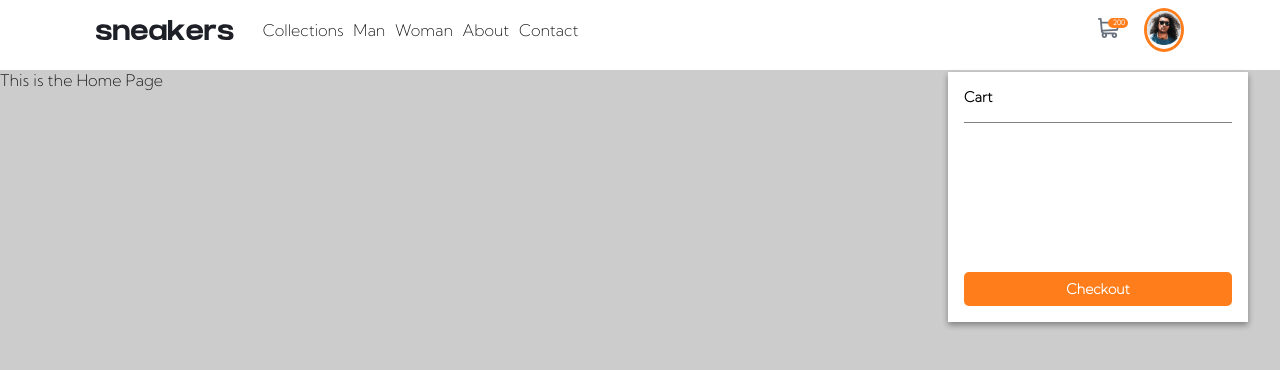
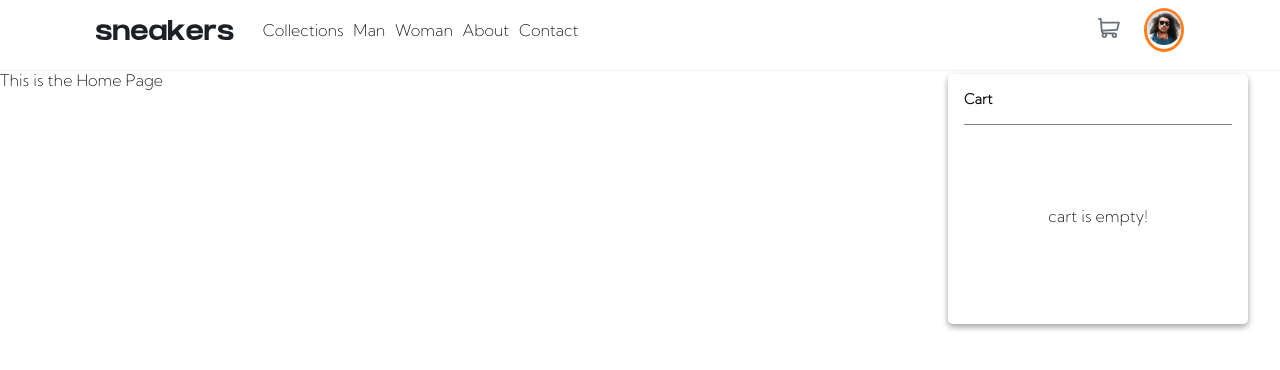
Before and after one commit to jerncomania28/ecommerce-products-page, a React (Create React App) app: page / in a window 1280 px wide. Both pictures are taken after a click on the icon 1109 px from the left and 28 px from the top of the page. Shown: the top 370 px of the page. Built offline with nearby package versions, Linux system fonts and the light colour scheme.

Commit message:
added functtionalities to cart and changes file names

```diff
--- a/src/App.jsx
+++ b/src/App.jsx
@@ -2,7 +2,7 @@ import { Routes, Route } from "react-router";
 
 
 //components
-import Navigation from "./Routes/Navigation/Navigation.routes";
+import Navigation from "./Routes/Navigation";
 import Home from "./Routes/pages/Home/Home.pages";
 
 //styles
--- a/src/Routes/Navigation/Navigation.routes.jsx
+++ b/src/Routes/Navigation/index.jsx
@@ -5,39 +5,38 @@ import { ReactComponent as Logo } from "../../assets/logo.svg";
 import Avatar from "../../assets/image-avatar.png";
 
 //components
-import CartIcon from "../../components/cartIcon/cartIcon.component";
-import Cart from "../../components/cart/cart.component";
-import MenuBtn from "../../components/mobile-menuBtn/menuBtn.component";
+import CartIcon from "../../components/cartIcon";
+import Cart from "../../components/cart";
+import MenuBtn from "../../components/mobile-menuBtn";
 
 
 const Navigation = () => {
     // retrieve  value from store.
     const isCartOpen = useSelector((state) => state.core.isCartOpen);
 
-    console.log('cart open: ',isCartOpen)
     //navigation menu array
     const NAV_MENU = ["Collections", "Man", "Woman", "About", "Contact"];
 
     return (
         <>
-            <div className="navigation-bar">
-                <div className="navigation-bar_container">
-                    <div className="navigation-bar_container_mini">
+            <div className="navigation">
+                <div className="navigation__container">
+                    <div className="navigation__mini">
 
                         <MenuBtn NAV_MENU={NAV_MENU} />
 
                         <Logo className="logo" />
-                        <div className="nav_menu">
+                        <div className="menu">
                             {
                                 NAV_MENU.map((menuItem, index) => {
-                                    return <Link key={index} className="nav_menu-item" to={`/${menuItem.toLowerCase()}`}>{menuItem}</Link>
+                                    return <Link key={index} className="menu__item" to={`/${menuItem.toLowerCase()}`}>{menuItem}</Link>
                                 })
                             }
                         </div>
                     </div>
-                    <div className="cart-profile">
+                    <div className="profile">
                         <CartIcon />
-                        <div className="profile-picture">
+                        <div className="profile__picture">
                             <img src={Avatar} alt={"profile-assets"} />
                         </div>
                     </div>
--- a/src/Routes/pages/Home/Home.pages.jsx
+++ b/src/Routes/pages/Home/Home.pages.jsx
@@ -2,7 +2,7 @@
 
 const Home = () => {
     return (
-        <div style={{backgroundColor: '#cccccc', minHeight: '100vh'}}>
+        <div >
             This is the Home Page
         </div>
     )
--- a/src/components/cart/cart.component.jsx
+++ /dev/null
@@ -1,17 +0,0 @@
-
-
-const Cart = () => {
-    return (
-        <div className="cart-container" style={{backgroundColor: '#ffffff'}}>
-            <h1> Cart</h1>
-            <div className="cart-item_container">
-            </div>
-            <div className="checkout-btn" role="button">
-                Checkout
-            </div>
-        </div>
-    )
-}
-
-
-export default Cart;
--- /dev/null
+++ b/src/components/cart/index.jsx
@@ -0,0 +1,36 @@
+import { useSelector } from "react-redux";
+
+const Cart = () => {
+
+    const carts = useSelector((state) => state.carts.items)
+    return (
+        <div className="cart-container">
+            <h1> Cart</h1>
+
+            {/* cart container  . holds all added items --start */}
+            <div className={carts.length ? "cart-items__container cart-items__container--flow" : "cart-items__container"}>
+                {
+                    carts.length ? carts.map(cartItem => {
+                        return (
+                            <div className="cart-item">
+                                This is a Cart item
+                            </div>
+                        )
+                    }) : <div className="empty">cart is empty!</div>
+                }
+            </div>
+
+            {
+                // displays checkout button if there are items present in cart
+                carts.length ?
+                    <div className="checkout-btn" role="button">
+                        Checkout
+                    </div> : null
+            }
+
+        </div >
+    )
+}
+
+
+export default Cart;
--- a/src/components/cartIcon/cartIcon.component.jsx
+++ b/src/components/cartIcon/index.jsx
@@ -7,6 +7,8 @@ import { ReactComponent as CartIconAsset } from "../../assets/icon-cart.svg";
 const CartIcon = () => {
     //retrieve data frm global state
     const isCartOpen = useSelector((state) => state.core.isCartOpen);
+
+    const carts = useSelector((state) => state.carts.items);
     // calls function from global store
     const dispatch = useDispatch();
 
@@ -16,9 +18,15 @@ const CartIcon = () => {
 
     return (
 
-        <div className="cart-icon" onClick={handleCartOpen}>
-            <CartIconAsset className="cart-icon-asset" />
-            <div className="cart-item-count">200</div>
+        // cart icon component
+        <div className="cartLogo" onClick={handleCartOpen}>
+            <CartIconAsset className="cartLogo__asset" />
+
+            {
+                // displays count of items in the cart I
+                carts.length ?
+                    <div className="cartLogo--count">200</div> : null
+            }
 
         </div>
 
--- a/src/components/mobile-menuBtn/menuBtn.component.jsx
+++ b/src/components/mobile-menuBtn/index.jsx
@@ -20,23 +20,23 @@ const MenuBtn = ({ NAV_MENU }) => {
     }
 
     return (
-        <div className="menu">
+        <div className="mobile-menu">
 
-            <div className="menu-burger_open" onClick={toggleMenu}>
+            <div className="mobile-menu__burger" onClick={toggleMenu}>
                 <img src={IconMenu} alt="icon-menu" />
             </div>
 
             {
                 isMenuOpen &&
-                <div className="menu-items">
-                    <div className="menu-burger_cancel" onClick={toggleMenu}>
+                <div className="mobile-menu__items">
+                    <div className="mobile-menu__cancel" onClick={toggleMenu}>
 
                         <img src={IconClose} alt="icon-close" />
 
                     </div>
                     {
                         NAV_MENU.map((menuItem, index) => {
-                            return <Link key={index} to={`/${menuItem}`} className="menu-item">{menuItem}</Link>
+                            return <Link key={index} to={`/${menuItem}`} className="mobile-menu__item">{menuItem}</Link>
                         })
 
                     }
--- a/src/states/carts/index.js
+++ b/src/states/carts/index.js
@@ -1,16 +1,16 @@
 import { createSlice } from "@reduxjs/toolkit";
 
 const cartSlice = createSlice({
-    name: "cart",
-    initialState: {
-      items: []
+  name: "cart",
+  initialState: {
+    items: [],
+  },
+  reducers: {
+    setCartItems: (state, action) => {
+      state.items = action.payload;
     },
-    reducers: {
-        setCartItems: (state, action) => {
-            state.items = action.payload;
-        }
-    }
-})
+  },
+});
 
 export const { setCartItems } = cartSlice.actions;
 export default cartSlice.reducer;
--- a/src/styles/component/_cart-icon.scss
+++ b/src/styles/component/_cart-icon.scss
@@ -1,12 +1,12 @@
 @import "../abstracts/color-variable";
-.cart-icon {
+.cartLogo{
   position: relative;
 
-  .cart-icon-asset {
+  .cartLogo__asset {
     cursor: pointer;
   }
 
-  .cart-item-count {
+  .cartLogo--count {
     width: 20px;
     // aspect-ratio: 1/1;
     height: 8px;
--- a/src/styles/component/_cart.scss
+++ b/src/styles/component/_cart.scss
@@ -1,18 +1,21 @@
 @import "../abstracts/mixins";
 
+// cart container --start
 .cart-container {
   width: 300px;
   height: 250px;
-  //   border: 1px solid black;
+  border-radius: 5px;
   box-shadow: rgba(0, 0, 0, 0.16) 0px 3px 6px, rgba(0, 0, 0, 0.23) 0px 3px 6px;
   padding: 1rem;
   z-index: 5;
+  // background: gray;
+
 
   @include general--flex;
   flex-direction: column;
 
   position: absolute;
-  top: 4.5rem;
+  top: 4.6rem;
   right: 2rem;
 
   h1 {
@@ -25,10 +28,38 @@
     font-weight: 700px;
   }
 
-  .cart-item_container {
-    overflow: scroll;
+  // items list container --start
+  .cart-items__container {
+    width: 100%;
+    height: 100%;
+    @include general--flex;
+    flex-direction: column;
+    position: relative;
+    padding: 0.3rem;
+    margin: 0.6rem;
+
+    &--flow{
+      overflow-y: scroll
+    }
+
+
+    .empty{
+      @include general--flex;
+      margin: auto;
+      text-align: center;
+      overflow-y: hidden;
+    }
+
+
+    .cart-item {
+      width: 100%;
+      padding: 1rem;
+      border: 1px solid black ;
+    }
   }
+  // items list container --end I
 
+  // checkout button styles --start
   .checkout-btn {
     position: relative;
     width: 100%;
@@ -40,4 +71,8 @@
     font-size: 14px;
     font-weight: 700;
   }
+
+  // checkout button styles --end
 }
+
+// cart container --end
--- a/src/styles/component/_mobile-menu.scss
+++ b/src/styles/component/_mobile-menu.scss
@@ -1,13 +1,14 @@
 @import "../abstracts/mixins";
 
-.menu {
+// mobile menu --start
+.mobile-menu {
   display: none;
-
   position: relative;
   top: 0.3rem;
   left: 0.4rem;
 
-  .menu-items {
+  // menu items container --start
+  &__items {
     width: 60vh;
     height: 100vh;
 
@@ -20,14 +21,14 @@
     top: 0rem;
     left: 0rem;
   }
+  // menu items container --end
 }
 
-// @media screen and (max-width: 750px) {
-//
-// }
+// mobile menu --end
+
 
 @include media-query-lg(750px) {
-  .menu {
+  .mobile-menu {
     display: inline-block;
   }
 }
--- a/src/styles/component/_navigation.scss
+++ b/src/styles/component/_navigation.scss
@@ -1,20 +1,32 @@
 @import "../abstracts/mixins";
 
-.navigation-bar {
+//navigation --start
+.navigation {
   width: 100%;
   height: 70px;
   box-shadow: rgba(0, 0, 0, 0.05) 0px 0px 0px 1px;
-  &_container {
+
+  // navigation container --start
+  &__container {
     width: 90%;
     margin: 0 auto;
     padding: 0.5rem;
-    // z-index: 1;
+    @include general--flex;
+  }
+  // navigation container --end
 
+  //naviagtion mini --start
+  &__mini {
+    @include general--flex;
+
+    //logo --start
     .logo {
       margin: 0 1.5rem;
     }
+    // logo --end
 
-    .nav_menu-item {
+    // menu items --start
+    .menu__item {
       margin: 0 0.3rem;
       padding-bottom: 1rem;
 
@@ -22,19 +34,15 @@
         border-bottom: 2px solid $orange;
       }
     }
+    // menu items --end
+  }
+  // navigation mini --end
 
-    &_mini {
+  // profile styles --start
+  .profile {
     @include general--flex;
-    }
 
-    //display code
-    @include general--flex;
-  }
-
-  .cart-profile {
-    @include general--flex;
-  }
-  .profile-picture {
+    &__picture {
       width: 40px;
       position: relative;
       margin: 0 1.5rem;
@@ -50,15 +58,18 @@
       }
     }
   }
+  // profile styles --end
+}
+//navigation --end
 
 @include media-query-lg(750px) {
-  .navigation-bar {
+  .navigation {
     &_container {
       width: 100%;
     }
-  }
 
-  .nav_menu {
+    .menu {
       display: none;
     }
   }
+}
```
Lines whose indentation alone changed are shown as unchanged.
